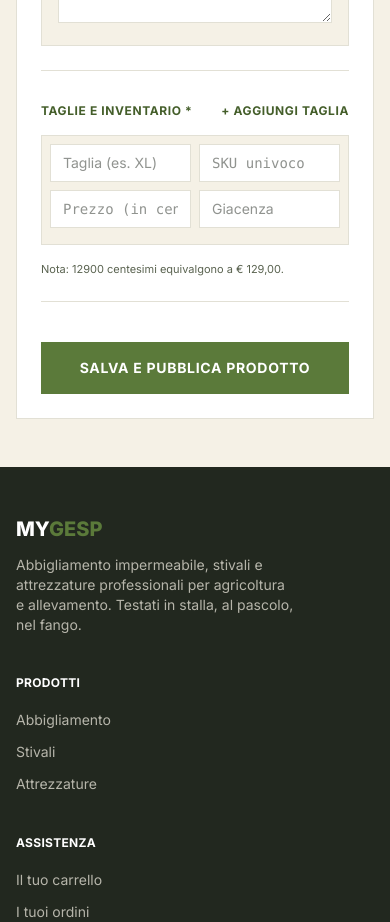
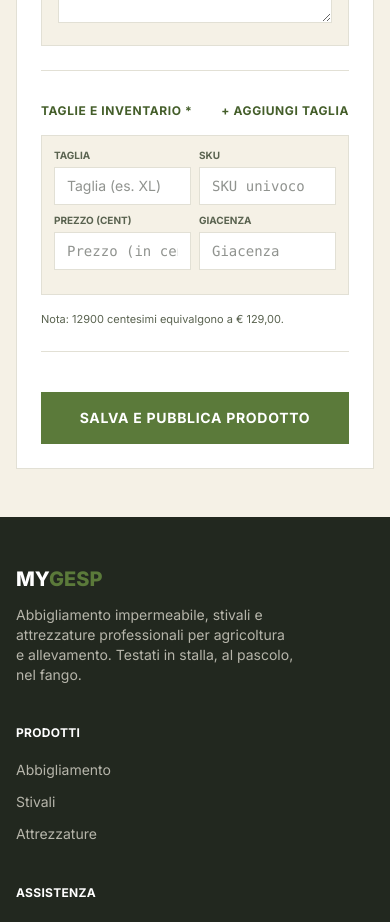
Before and after one commit to Sirio-09/mygesp, a Next.js app in the folder mygesp/: page /admin/nuovo-prodotto in a window 390 px wide. Shown: the part 1800-2722 px from the top of the page. Built offline with nearby package versions, Linux system fonts and the light colour scheme; no server answers.

Commit message:
completamente sistemata ui admin

```diff
--- a/mygesp/app/admin/nuovo-prodotto/page.tsx
+++ b/mygesp/app/admin/nuovo-prodotto/page.tsx
@@ -27,7 +27,8 @@ export default function NuovoProdotto() {
   const [error, setError] = useState("");
 
   const handleChange = (e: React.ChangeEvent<HTMLInputElement | HTMLTextAreaElement>) => {
-    setForm({ ...form, [e.target.name]: e.target.value });
+    const { name, value } = e.target;
+    setForm((prev) => ({ ...prev, [name]: value }));
   };
 
   const handleBlockChange = (index: number, field: "title" | "text", value: string) => {
@@ -93,10 +94,14 @@ export default function NuovoProdotto() {
       ...form,
       shortTitle: form.shortTitle.trim() ? form.shortTitle.trim() : null,
       shortDescription: form.shortDescription.trim() ? form.shortDescription.trim() : null,
+      waterColumn: form.waterColumn ? Number(form.waterColumn) : null,
+      minTemp: form.minTemp ? Number(form.minTemp) : null,
+      featured: Boolean(featured),
+      discountPercent: form.discountPercent ? Number(form.discountPercent) : 0,
+      discountUntil: form.discountUntil ? new Date(form.discountUntil).toISOString() : null,
       images: uploadedUrls,
       variants,
       descriptionBlocks,
-      featured,
     };
 
     const res = await fetch("/api/admin/prodotti", {
@@ -304,6 +309,8 @@ export default function NuovoProdotto() {
                 </label>
                 <input
                   type="number"
+                  min="0"
+                  max="100"
                   name="discountPercent"
                   value={form.discountPercent}
                   onChange={handleChange}
@@ -404,47 +411,77 @@ export default function NuovoProdotto() {
 
             <div className="space-y-2">
               {variants.map((v, i) => (
-                <div key={i} className="grid grid-cols-2 sm:grid-cols-[1fr_1.5fr_1.5fr_1fr_auto] gap-2 items-center bg-paper-warm p-2 border border-line">
+                <div
+                  key={i}
+                  className="grid grid-cols-2 sm:grid-cols-[1fr_1.5fr_1.5fr_1fr_auto] gap-2 items-center bg-paper-warm p-3 border border-line"
+                >
+                  <div className="min-w-0">
+                    <label className="block sm:hidden text-[10px] uppercase font-bold text-ink-soft mb-1">
+                      Taglia
+                    </label>
                     <input
                       placeholder="Taglia (es. XL)"
                       value={v.size}
                       onChange={(e) => handleVariantChange(i, "size", e.target.value)}
                       required
-                    className="border border-line px-3 py-2 text-sm text-ink bg-white focus:border-grass-deep outline-none"
+                      className="w-full min-w-0 border border-line px-3 py-2 text-sm text-ink bg-white focus:border-grass-deep outline-none"
                     />
+                  </div>
+
+                  <div className="min-w-0">
+                    <label className="block sm:hidden text-[10px] uppercase font-bold text-ink-soft mb-1">
+                      SKU
+                    </label>
                     <input
                       placeholder="SKU univoco"
                       value={v.sku}
                       onChange={(e) => handleVariantChange(i, "sku", e.target.value)}
                       required
-                    className="border border-line px-3 py-2 text-sm text-ink bg-white focus:border-grass-deep outline-none font-mono"
+                      className="w-full min-w-0 border border-line px-3 py-2 text-sm text-ink bg-white focus:border-grass-deep outline-none font-mono"
                     />
+                  </div>
+
+                  <div className="min-w-0">
+                    <label className="block sm:hidden text-[10px] uppercase font-bold text-ink-soft mb-1">
+                      Prezzo (cent)
+                    </label>
                     <input
-                    placeholder="Prezzo (in centesimi, es. 12900)"
+                      placeholder="Prezzo (in centesimi)"
                       value={v.priceCents}
                       onChange={(e) => handleVariantChange(i, "priceCents", e.target.value)}
                       required
-                    className="border border-line px-3 py-2 text-sm text-ink bg-white focus:border-grass-deep outline-none font-mono"
+                      className="w-full min-w-0 border border-line px-3 py-2 text-sm text-ink bg-white focus:border-grass-deep outline-none font-mono"
                     />
+                  </div>
+
+                  <div className="min-w-0">
+                    <label className="block sm:hidden text-[10px] uppercase font-bold text-ink-soft mb-1">
+                      Giacenza
+                    </label>
                     <input
                       type="number"
                       placeholder="Giacenza"
                       value={v.stock}
                       onChange={(e) => handleVariantChange(i, "stock", e.target.value)}
                       required
-                    className="border border-line px-3 py-2 text-sm text-ink bg-white focus:border-grass-deep outline-none"
+                      className="w-full min-w-0 border border-line px-3 py-2 text-sm text-ink bg-white focus:border-grass-deep outline-none font-mono"
                     />
+                  </div>
+
+                  <div className="col-span-2 sm:col-span-1 flex justify-end sm:justify-center pt-1 sm:pt-0">
                     {variants.length > 1 ? (
                       <button
                         type="button"
                         onClick={() => removeVariant(i)}
-                      className="text-ink-soft hover:text-soil-deep font-bold text-sm px-2"
+                        className="text-ink-soft hover:text-soil-deep font-bold text-sm px-2 py-1"
+                        title="Elimina variante"
                       >
                         ✕
                       </button>
                     ) : (
                       <div className="w-6" />
                     )}
+                  </div>
                 </div>
               ))}
             </div>
--- a/mygesp/components/admin/EditProductForm.tsx
+++ b/mygesp/components/admin/EditProductForm.tsx
@@ -485,47 +485,77 @@ export default function EditProductForm({ product }: { product: Product }) {
 
           <div className="space-y-2">
             {variants.map((v, i) => (
-              <div key={i} className="grid grid-cols-2 sm:grid-cols-[1fr_1.5fr_1.5fr_1fr_auto] gap-2 items-center bg-paper-warm p-2 border border-line">
+              <div
+                key={i}
+                className="grid grid-cols-2 sm:grid-cols-[1fr_1.5fr_1.5fr_1fr_auto] gap-2 items-center bg-paper-warm p-3 border border-line"
+              >
+                <div className="min-w-0">
+                  <label className="block sm:hidden text-[10px] uppercase font-bold text-ink-soft mb-1">
+                    Taglia
+                  </label>
                   <input
                     placeholder="Taglia (es. XL)"
                     value={v.size}
                     onChange={(e) => handleVariantChange(i, "size", e.target.value)}
                     required
-                  className="border border-line px-3 py-2 text-sm text-ink bg-white focus:border-grass-deep outline-none"
+                    className="w-full min-w-0 border border-line px-3 py-2 text-sm text-ink bg-white focus:border-grass-deep outline-none"
                   />
+                </div>
+
+                <div className="min-w-0">
+                  <label className="block sm:hidden text-[10px] uppercase font-bold text-ink-soft mb-1">
+                    SKU
+                  </label>
                   <input
                     placeholder="SKU univoco"
                     value={v.sku}
                     onChange={(e) => handleVariantChange(i, "sku", e.target.value)}
                     required
-                  className="border border-line px-3 py-2 text-sm text-ink bg-white focus:border-grass-deep outline-none font-mono"
+                    className="w-full min-w-0 border border-line px-3 py-2 text-sm text-ink bg-white focus:border-grass-deep outline-none font-mono"
                   />
+                </div>
+
+                <div className="min-w-0">
+                  <label className="block sm:hidden text-[10px] uppercase font-bold text-ink-soft mb-1">
+                    Prezzo (cent)
+                  </label>
                   <input
-                  placeholder="Prezzo (in centesimi, es. 12900)"
+                    placeholder="Prezzo (in centesimi)"
                     value={v.priceCents}
                     onChange={(e) => handleVariantChange(i, "priceCents", e.target.value)}
                     required
-                  className="border border-line px-3 py-2 text-sm text-ink bg-white focus:border-grass-deep outline-none font-mono"
+                    className="w-full min-w-0 border border-line px-3 py-2 text-sm text-ink bg-white focus:border-grass-deep outline-none font-mono"
                   />
+                </div>
+
+                <div className="min-w-0">
+                  <label className="block sm:hidden text-[10px] uppercase font-bold text-ink-soft mb-1">
+                    Giacenza
+                  </label>
                   <input
                     type="number"
                     placeholder="Giacenza"
                     value={v.stock}
                     onChange={(e) => handleVariantChange(i, "stock", e.target.value)}
                     required
-                  className="border border-line px-3 py-2 text-sm text-ink bg-white focus:border-grass-deep outline-none"
+                    className="w-full min-w-0 border border-line px-3 py-2 text-sm text-ink bg-white focus:border-grass-deep outline-none font-mono"
                   />
+                </div>
+
+                <div className="col-span-2 sm:col-span-1 flex justify-end sm:justify-center pt-1 sm:pt-0">
                   {variants.length > 1 ? (
                     <button
                       type="button"
                       onClick={() => removeVariant(i)}
-                    className="text-ink-soft hover:text-soil-deep font-bold text-sm px-2"
+                      className="text-ink-soft hover:text-soil-deep font-bold text-sm px-2 py-1"
+                      title="Elimina variante"
                     >
                       ✕
                     </button>
                   ) : (
                     <div className="w-6" />
                   )}
+                </div>
               </div>
             ))}
           </div>
```
Lines whose indentation alone changed are shown as unchanged.
